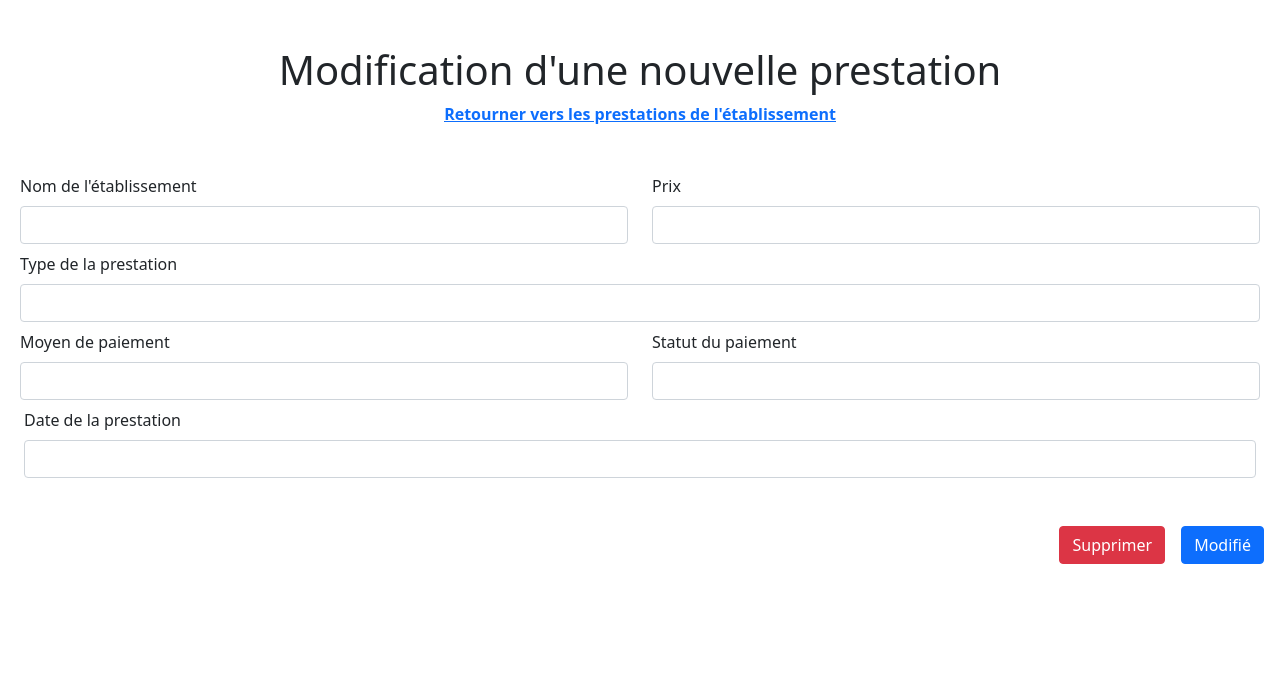
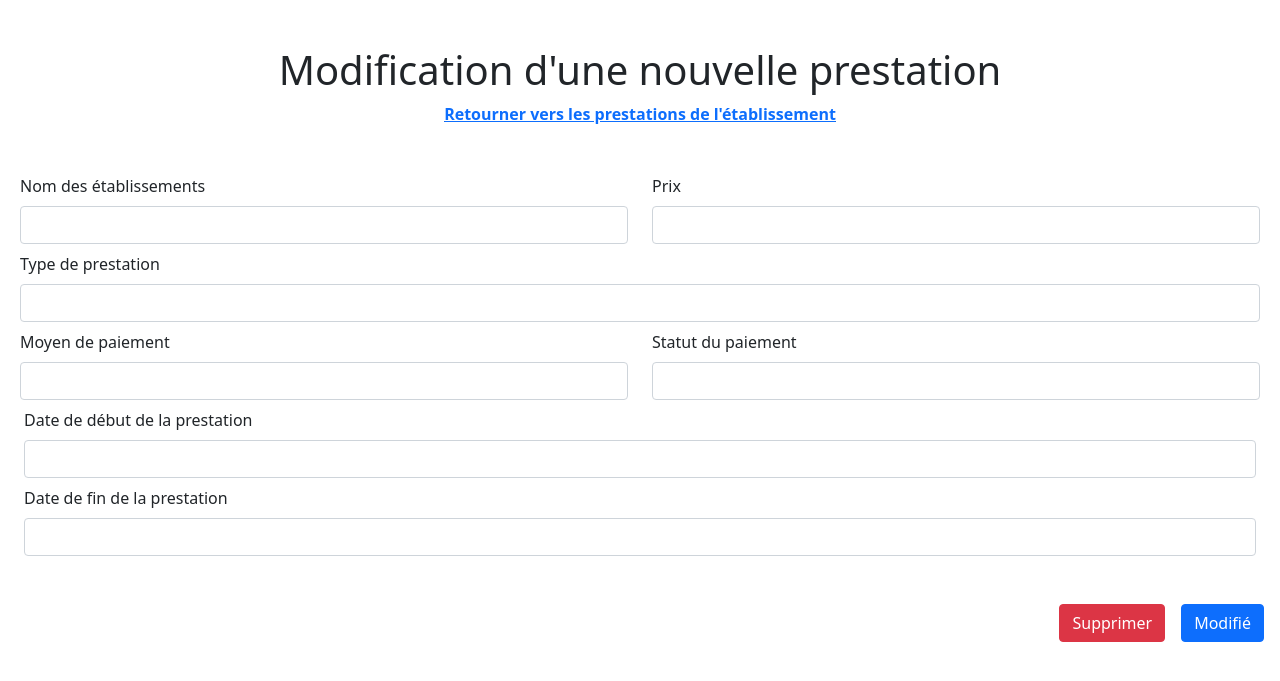
Before and after one commit to Thomas905/CMusic, a Symfony app: template templates/prestation/edit.html.twig in a window 1280 px wide. Shown: the part 106-787 px from the top of the page. Run offline with Twig, Linux system fonts and the light colour scheme; the template is opened without the code that fills it, so the values that code supplies are empty; form fields are guessed from the names that the template uses; some libraries are stand-ins or nearby versions.

Commit message:
fix title & refactor html code

```diff
--- a/templates/base.html.twig
+++ b/templates/base.html.twig
@@ -1,9 +1,9 @@
 <!DOCTYPE html>
-<html>
+<html lang="fr">
     <head>
         <meta charset="UTF-8">
         <meta name="viewport" content="width=device-width, initial-scale=1, shrink-to-fit=no">
-        <title>{% block title %}Welcome!{% endblock %}</title>
+        <title>{% block title %}{% endblock %}</title>
         <link rel="icon" href="{{ asset('build/images/favicon.png') }}">
         <link rel="stylesheet" href="https://cdn.jsdelivr.net/npm/fullcalendar@5.11.2/main.min.css">
         <link href='https://cdn.jsdelivr.net/npm/bootstrap@5.1.3/dist/css/bootstrap.min.css' rel='stylesheet'>
--- a/templates/etablissement/_delete_form.html.twig
+++ b/templates/etablissement/_delete_form.html.twig
@@ -1,4 +1,4 @@
-<form method="post" action="{{ path('etablissement_delete', {'id': etablissement.id}) }}" onsubmit="return confirm('Are you sure you want to delete this item?');">
+<form method="post" action="{{ path('etablissement_delete', {'id': etablissement.id}) }}" onsubmit="return confirm('Tu es sur de vouloir supprimer l\'etablissement ?');">
     <input type="hidden" name="_token" value="{{ csrf_token('delete' ~ etablissement.id) }}">
     <button class="btn btn-danger float-end float-end mt-5 mb-2 me-3">Supprimer</button>
 </form>
--- a/templates/etablissement/new.html.twig
+++ b/templates/etablissement/new.html.twig
@@ -3,10 +3,7 @@
 {% block title %}Création d'un nouvelle établisement{% endblock %}
 
 {% block body %}
-
     {{ include('components/_side.html.twig') }}
-
-
     <div class="right">
         <h1 class="text-center mt-5">Création d'une nouvelle établisement</h1>
         <h3 class="mt-5">Information sur l'établissement</h3>
--- a/templates/etablissement/show.html.twig
+++ b/templates/etablissement/show.html.twig
@@ -1,9 +1,9 @@
 {% extends 'base.html.twig' %}
 
-{% block title %}Etablisement{% endblock %}
+{% block title %}Affichage de l'établissement{% endblock %}
 
 {% block body %}
-{{ include('components/_side.html.twig') }}
+    {{ include('components/_side.html.twig') }}
     <div class="right">
         <h1 class="text-center mt-5">Récapitulatif des prestations de l'établissement <br><span class="fw-bold">{{ etablissement.name }}</span> </h1>
         <p class="text-center">Personne de contact: {{ etablissement.nameContact }} <br>Téléphone: {{ etablissement.phone }}</p>
--- a/templates/prestation/_delete_form.html.twig
+++ b/templates/prestation/_delete_form.html.twig
@@ -1,4 +1,4 @@
-<form method="post" action="{{ path('prestation_delete', {'id': prestation.id}) }}" onsubmit="return confirm('Are you sure you want to delete this item?');">
+<form method="post" action="{{ path('prestation_delete', {'id': prestation.id}) }}" onsubmit="return confirm('Tu es sur de vouloir supprimer la prestation?');">
     <input type="hidden" name="_token" value="{{ csrf_token('delete' ~ prestation.id) }}">
     <button class="btn btn-danger float-end float-end mt-5 mb-2 me-3">Supprimer</button>
 </form>
--- a/templates/prestation/edit.html.twig
+++ b/templates/prestation/edit.html.twig
@@ -1,6 +1,6 @@
 {% extends 'base.html.twig' %}
 
-{% block title %}New Prestation{% endblock %}
+{% block title %}Modification d'une prestation{% endblock %}
 
 {% block body %}
     {{ include('components/_side.html.twig') }}
@@ -12,7 +12,7 @@
             {{ form_errors(form) }}
             <div class="row me-2 ms-2 mt-2">
                 <div class="col-sm-6 col-md-6 col-lg-6">
-                    <label class="form-label">Nom de l'établissement</label>
+                    <label class="form-label">Nom des établissements</label>
                     {{ form_widget(form.etablissement) }}
                 </div>
                 <div class="col-sm-6 col-md-6 col-lg-6">
@@ -22,7 +22,7 @@
             </div>
             <div class="row me-2 ms-2 mt-2">
                 <div class="col">
-                    <label class="form-label">Type de la prestation</label>
+                    <label class="form-label">Type de prestation</label>
                     {{ form_widget(form.type) }}
                 </div>
             </div>
@@ -39,8 +39,12 @@
                 </div>
             </div>
             <div class="col mt-2 me-4 ms-4">
-                <label class="form-label">Date de la prestation</label>
-                {{ form_widget(form.date) }}
+                <label class="form-label">Date de début de la prestation</label>
+                {{ form_widget(form.startTime) }}
+            </div>
+            <div class="col mt-2 me-4 ms-4">
+                <label class="form-label">Date de fin de la prestation</label>
+                {{ form_widget(form.endTime) }}
             </div>
         </div>
         <button type="submit" class="btn btn-primary float-end mt-5 mb-2 me-3">Modifié</button>
--- a/templates/prestation/index.html.twig
+++ b/templates/prestation/index.html.twig
@@ -1,9 +1,9 @@
 {% extends 'base.html.twig' %}
 
-{% block title %}Prestation index{% endblock %}
+{% block title %}Prestation{% endblock %}
 
 {% block body %}
-{{ include('components/_side.html.twig') }}
+    {{ include('components/_side.html.twig') }}
     <div class="right">
         <h1 class="text-center mt-5 mb-7">Rechercher une prestation</h1>
         <div class="table-responsive">
--- a/templates/prestation/new.html.twig
+++ b/templates/prestation/new.html.twig
@@ -1,6 +1,6 @@
 {% extends 'base.html.twig' %}
 
-{% block title %}New Prestation{% endblock %}
+{% block title %}Création d'une prestation{% endblock %}
 
 {% block body %}
     {{ include('components/_side.html.twig') }}
```
Also changed, not shown: templates/calendar/index.html.twig (+4 -6 lines).
